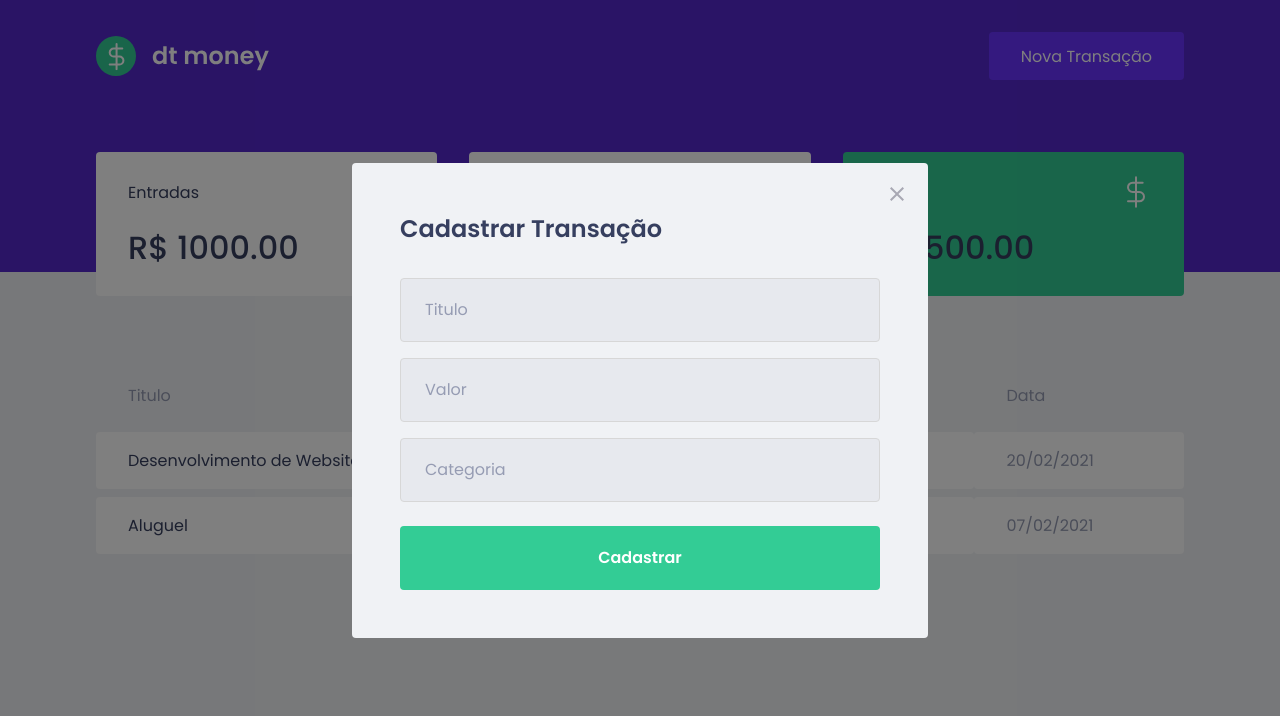
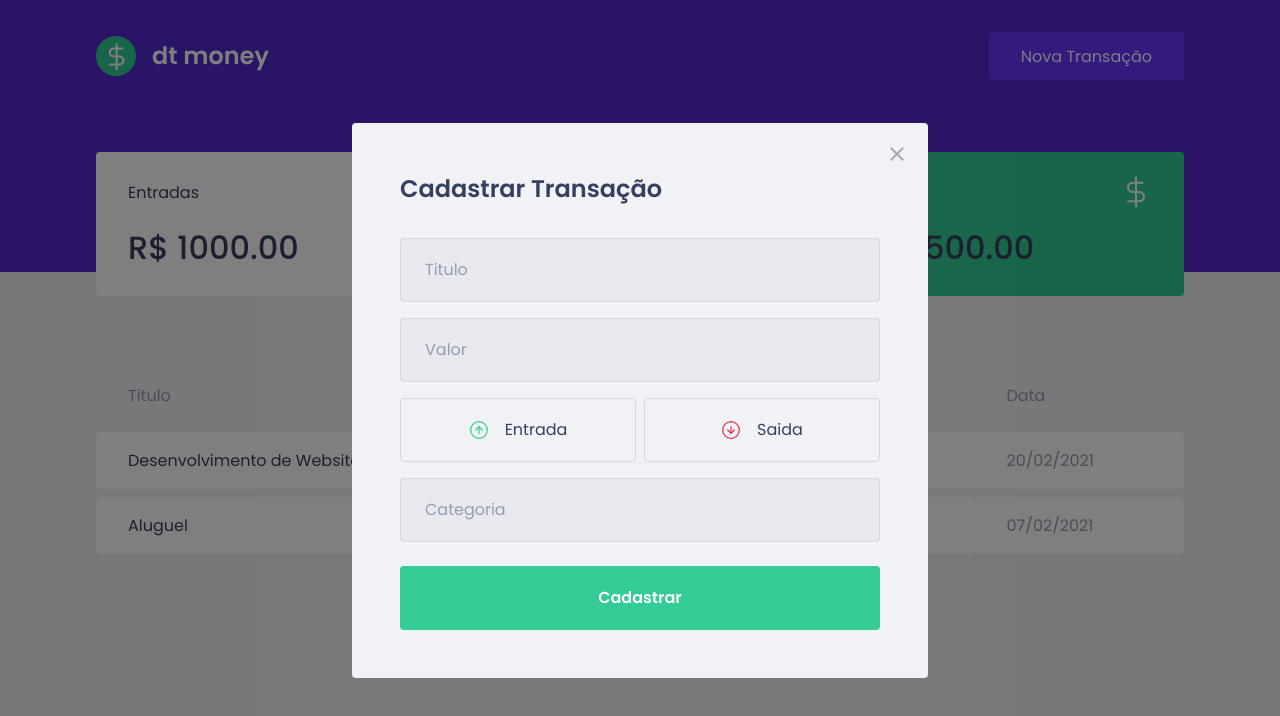
Before and after one commit to vits56/dtmoney, a React (Create React App) app: page / in a window 1280 px wide. Both pictures are taken after a click on the button "Nova Transação". Shown: the top 716 px of the page. Built offline with nearby package versions, Linux system fonts and the light colour scheme; no server answers; what miragejs would draw is missing.

Commit message:
stilo dos botoes de input

```diff
--- a/package.json
+++ b/package.json
@@ -8,6 +8,7 @@
     "D": "^1.0.0",
     "axios": "^0.24.0",
     "miragejs": "^0.1.43",
+    "polished": "^4.1.3",
     "react": "^17.0.2",
     "react-dom": "^17.0.2",
     "react-modal": "^3.14.4",
--- a/src/components/NewTransactionModal/index.tsx
+++ b/src/components/NewTransactionModal/index.tsx
@@ -1,6 +1,8 @@
 import Modal from 'react-modal';
 import closeImg from '../../assets/close.svg'
-import { Container } from './styles';
+import incomeImg from '../../assets/income.svg'
+import outcomeImg from '../../assets/outcome.svg'
+import { Container, TransactionTypeContainer } from './styles';
 
 interface NewTransactionModalProps {
   isOpen: boolean;
@@ -18,7 +20,8 @@
       <button
         type="button"
         onClick={onRequestClose}
-        className="react-modal-close">
+        className="react-modal-close"
+      >
         <img src={closeImg} alt="Fechar Modal" />
       </button>
 
@@ -34,6 +37,22 @@
         placeholder='Valor'
         />
 
+        <TransactionTypeContainer>
+          <button
+            type='button'
+          >
+            <img src={incomeImg} alt="Entrada" />
+            <span>Entrada</span>
+          </button>
+
+          <button
+            type='button'
+          >
+            <img src={outcomeImg} alt="Saida" />
+            <span>Saida</span>
+          </button>
+        </TransactionTypeContainer>
+
         <input
         placeholder='Categoria'
         />
--- a/src/components/NewTransactionModal/styles.ts
+++ b/src/components/NewTransactionModal/styles.ts
@@ -1,4 +1,5 @@
 import styled from "styled-components";
+import { darken } from "polished";
 
 export const Container = styled.form`
   h2 {
@@ -50,3 +51,45 @@
   }
 
 `;
+
+export const TransactionTypeContainer = styled.div`
+  margin: 1 rem 0;
+  display: grid;
+  grid-template-columns: 1fr 1fr;
+  gap: 0.5rem;
+
+  button {
+    height: 4rem;
+    border: 1px solid #d7d7d7;
+    border-radius: 0.25rem;
+
+    background: transparent;
+
+    display: flex;
+    align-items: center;
+    justify-content: center;
+
+    transition: border-color 0.2s;
+
+    margin-top: 1rem;
+    margin-bottom: 1rem;
+
+    &:hover {
+      border-color: ${darken(0.1, '#d7d7d7')};
+    }
+
+    img {
+      width: 20px;
+      height: 20px;
+    }
+
+    span {
+      display: inline-block;
+      margin-left: 1rem;
+      font-size: 1rem;
+      color: var(--text-title);
+    }
+
+  }
+
+`;
```
Also changed, not shown: 1 other file (tests, documents, lock files or other folders).
